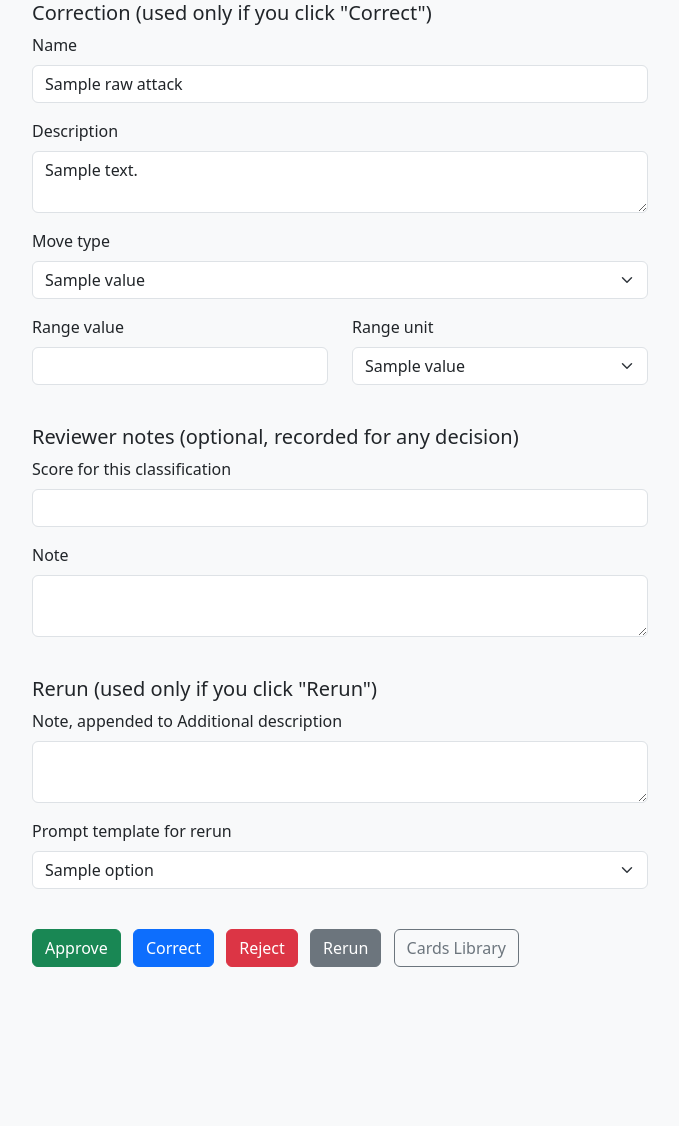
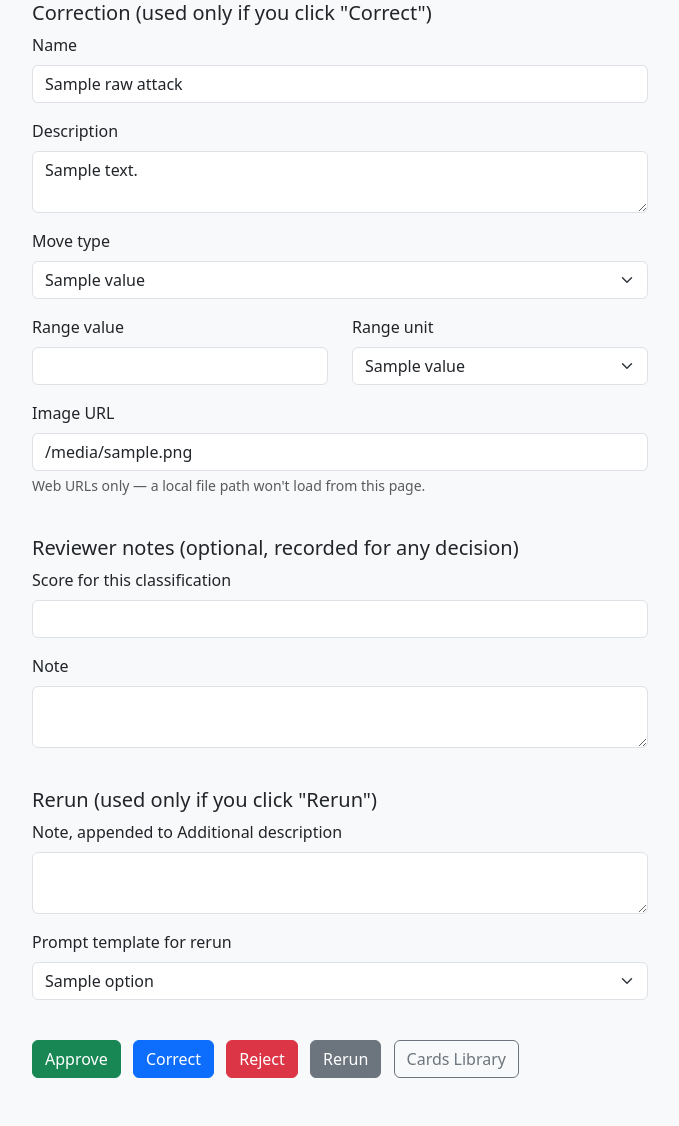
Before and after one commit to Alteredlilac/MonsterForge, a FastAPI app: template monsterforge/ui/templates/review_form.html.jinja2 in a window 1280 px wide. Shown: the part 598-1724 px from the top of the page, without its empty margins (300-979 px from the left). Before the commit the page ends 1565 px from the top, so only its background shows below. Run offline with FastAPI, Linux system fonts and the light colour scheme; the template is opened without the code that fills it: most values are stand-ins (such as "Sample title", 1, 10 or a date in 2020).

Commit message:
feat(ui): add an editable image field to the review form's Correction fieldset
The review form only ever carried the card's image URL as a hidden
passthrough field -- there was no way to change a card's artwork while
reviewing its classification, even though changing an image is a purely
visual correction with nothing to do with the classification decision
itself.

Added:
- corrected_image_uri, a visible field inside the "Correction" fieldset
  (review_form.html.jinja2), prefilled with the card's current image
  and following the same type="url" / "web URLs only" convention
  already used on /convert's own image field.
- POST /review reads corrected_image_uri only on the "correct" branch;
  Approve/Reject/Rerun keep the original image_uri hidden field
  untouched, since none of them are a visual correction.

Also:
- 3 new tests: the field is prefilled from the current image on a
  fresh review form, a correction actually swaps the image, and
  Approve ignores a stray value in the field rather than picking it up.

```diff
--- a/monsterforge/ui/app.py
+++ b/monsterforge/ui/app.py
@@ -708,6 +708,7 @@ def review(
         move_type: str = Form(""),
         range_value: str = Form(""),
         range_unit: str = Form(""),
+        corrected_image_uri: str = Form(""),
         assigned_llm_score: str = Form(""),
         edit_note: str = Form(""),
         rerun_note: str = Form(""),
@@ -832,9 +833,15 @@ def review(
             move_range=corrected_range,
         )
         review_status = ValidationStatus.CORRECTED
+        # NOTE:
+        # A changed image is a visual correction, not a classification
+        # decision -- only the "correct" branch reads corrected_image_uri;
+        # every other decision keeps the original image_uri untouched.
+        final_image_uri = corrected_image_uri
     else:
         final_result = original_result
         review_status = ValidationStatus.APPROVED
+        final_image_uri = image_uri
 
     review_event = record_human_review(
         session, raw_field=raw_field, referenced_event=referenced_event,
@@ -847,13 +854,13 @@ def review(
     try:
         return _render_card(
             session, raw_field, review_event, raw_attack, final_result, semantic_context,
-            template_name, image_uri,
+            template_name, final_image_uri,
         )
     except UnknownAttackRange as exc:
         return templates.TemplateResponse(
             request, "review_form.html.jinja2",
             _review_form_context(
-                raw_attack, semantic_context, final_result, template_name, image_uri,
+                raw_attack, semantic_context, final_result, template_name, final_image_uri,
                 raw_field_id=raw_field_id, classification_event_id=classification_event_id,
                 error_message=f"Could not build the card: {exc} Provide a range below and try again.",
             ),
--- a/monsterforge/ui/templates/review_form.html.jinja2
+++ b/monsterforge/ui/templates/review_form.html.jinja2
@@ -84,6 +84,12 @@
         </div>
       </div>
       {% endif %}
+      <div class="mb-3">
+        <label for="corrected_image_uri" class="form-label">Image URL</label>
+        <input type="url" class="form-control" id="corrected_image_uri" name="corrected_image_uri"
+               value="{{ image_uri }}" placeholder="https://...">
+        <div class="form-text">Web URLs only — a local file path won't load from this page.</div>
+      </div>
     </fieldset>
 
     <fieldset class="mb-4">
```
Also changed, not shown: tests/ui/test_app.py (+49 -0 lines).
